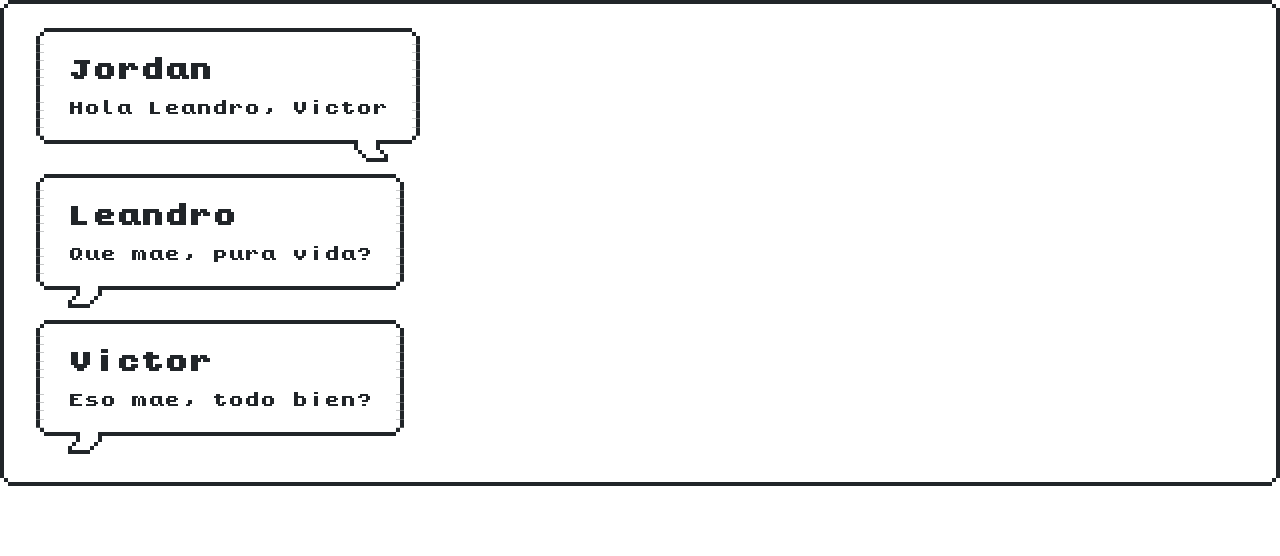
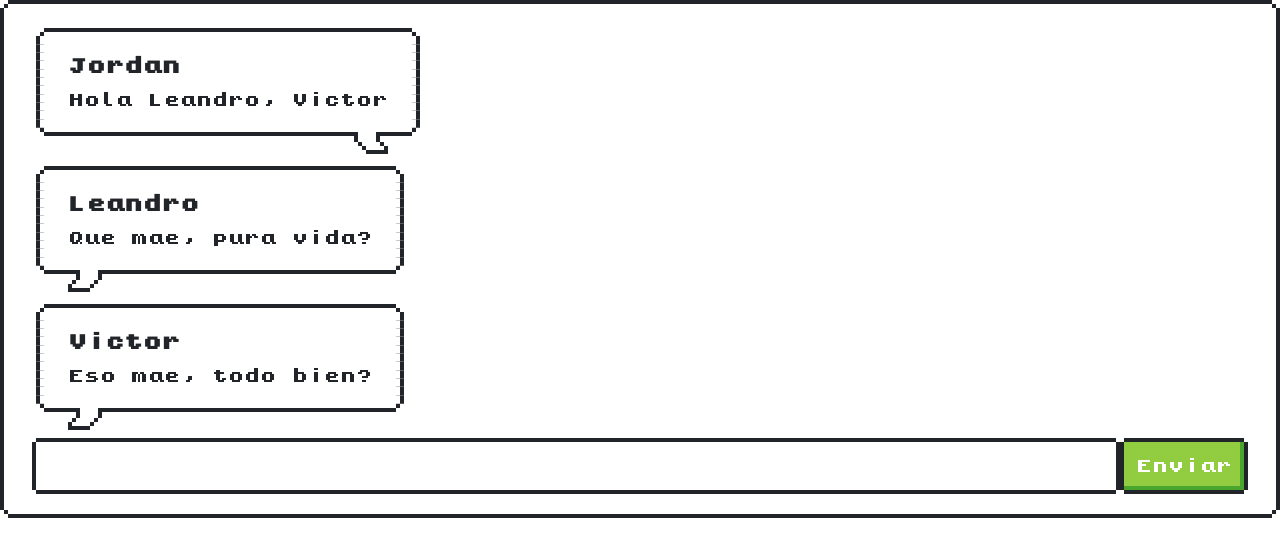
Before and after one commit to JordanGS01/chattingApp-SO, a React (Create React App) app: page / in a window 1280 px wide. Shown: the top 556 px of the page. Built offline with nearby package versions, Linux system fonts and the light colour scheme.

Commit message:
Barra de input

```diff
--- /dev/null
+++ b/src/components/Chat/InputMessageBar.css
@@ -0,0 +1,4 @@
+
+.InputMessageBar-Form{
+    display: flex;
+}
--- /dev/null
+++ b/src/components/Chat/InputMessageBar.jsx
@@ -0,0 +1,35 @@
+import { useForm } from '../../hooks/useForm'
+import './InputMessageBar.css'
+
+
+export const InputMessageBar = () => {
+    const { formState, onInputChange, onResetForm } = useForm({
+        messageContent:"",
+    });
+
+    const { messageContent } = formState;
+
+    const onFormSubmit = (e) => {
+        e.preventDefault();
+        //ACA SE REALIZA ALGUNA ACCION CON EL INPUT
+        onResetForm();
+    }
+
+    return (
+        <form className='InputMessageBar-Form' onSubmit={onFormSubmit}>
+            <input
+                type="text"
+                name="messageContent"
+                value={messageContent}
+                className="nes-input"
+                onChange={onInputChange}
+            />
+            <button
+                type="submit"
+                className="nes-btn is-success"
+            >
+                Enviar
+            </button>
+        </form>
+    )
+}
--- a/src/components/Chat/Message.jsx
+++ b/src/components/Chat/Message.jsx
@@ -4,7 +4,7 @@ export const Message = ({ type, user, content, sender }) => {
   return (
     <div className={`message ${!sender?"-left":"-right"}`}>
       <div className={`nes-balloon ${!sender?"from-left":"from-right"}`}>
-        <h1>{user}</h1>
+        <h3>{user}</h3>
         <p>{content}</p>
       </div>
     </div>
--- a/src/components/Chat/MessagesContainer.jsx
+++ b/src/components/Chat/MessagesContainer.jsx
@@ -1,3 +1,4 @@
+import { InputMessageBar } from "./InputMessageBar"
 import { Message } from "./Message"
 
 
@@ -9,6 +10,8 @@ export const MessagesContainer = () => {
         <Message user={"Leandro"} content={"Que mae, pura vida?"} sender={false}/>
         <Message user={"Victor"} content={"Eso mae, todo bien?"} sender={false}/>
       </section>
+
+      <InputMessageBar />
     </div>
   )
 }
--- /dev/null
+++ b/src/hooks/useForm.js
@@ -0,0 +1,26 @@
+import { useState } from "react";
+
+export const useForm = ( initialForm = {} ) => {
+
+    const [ formState, setFormState ] = useState(initialForm);
+
+    const onInputChange = ({ target }) => {
+        const { name, value } = target;
+
+        setFormState({
+            ...formState,
+            [ name ]: value
+        })
+    }
+
+    const onResetForm = () => {
+        setFormState(initialForm);
+    }
+
+    return {
+        ...formState,
+        formState,
+        onInputChange,
+        onResetForm,
+    }
+}
--- a/src/index.js
+++ b/src/index.js
@@ -13,3 +13,5 @@ root.render(
     <MessagesContainer />
   </React.StrictMode>
 );
+
+//https://nostalgic-css.github.io/NES.css/#
```
